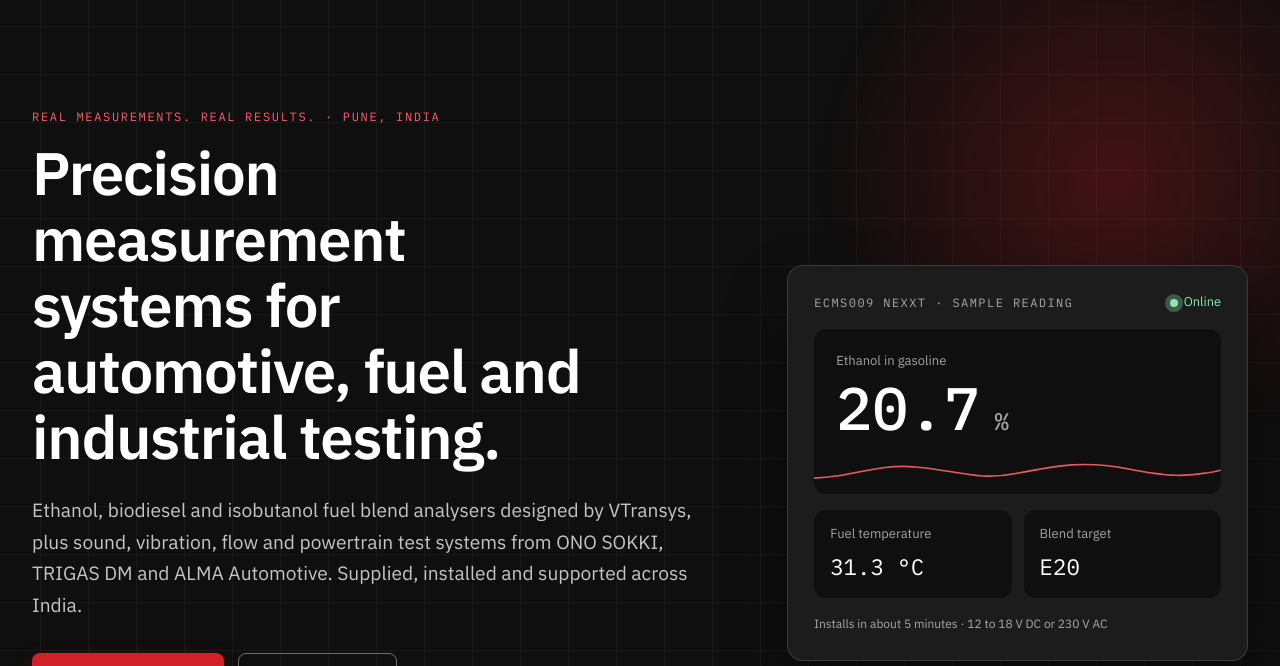
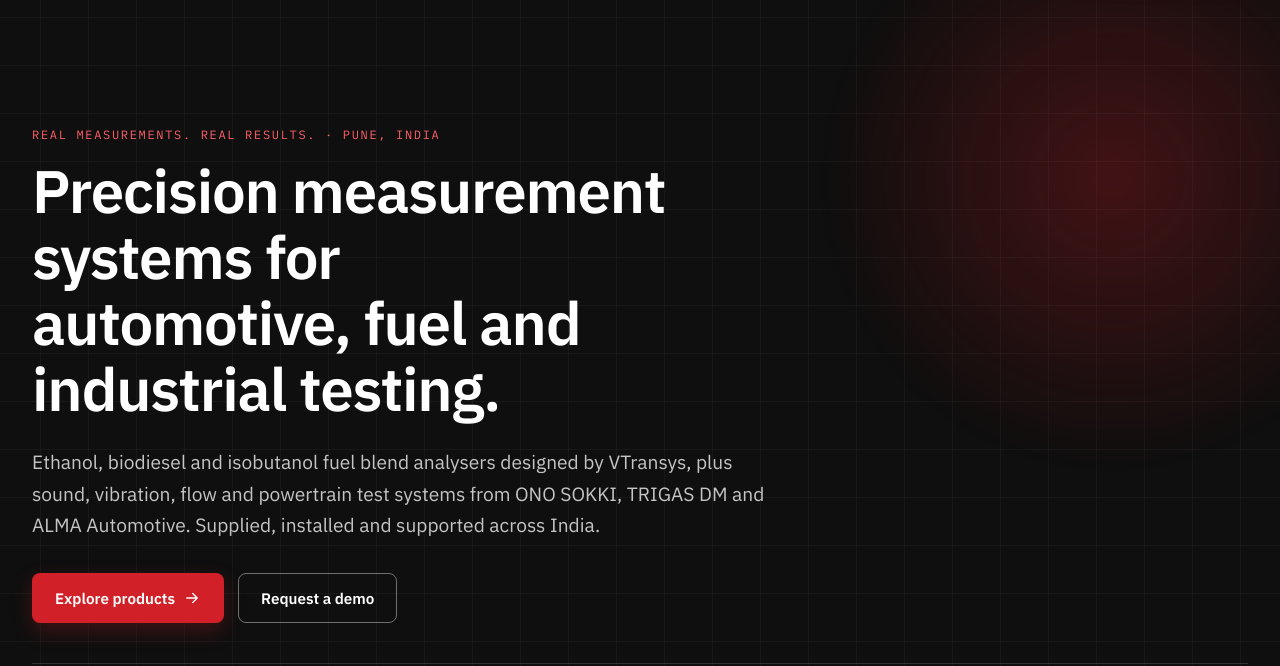
Before and after one commit to athark20/vtransys-preview, a plain HTML site: page index.html in a window 1280 px wide. Shown: the part 131-797 px from the top of the page. Drawn offline with Linux system fonts and the light colour scheme.

Commit message:
Hero: remove sample readout panel; headline, buttons and stats carry the hero
Co-Authored-By: Claude Fable 5.1 <noreply@anthropic.com>
Claude-Session: https://claude.ai/code/session_011WjUj8vWnn4btqFE3hK7ZB

```diff
--- a/css/styles.css
+++ b/css/styles.css
@@ -111,36 +111,20 @@ table { border-collapse: collapse; width: 100%; }
   background-size: 48px 48px; animation: grid-drift 40s linear infinite; }
 .hero::after { content: ""; position: absolute; z-index: -1; width: 60vw; height: 60vw; max-width: 900px; max-height: 900px; right: -20vw; top: -20vw; border-radius: 50%;
   background: radial-gradient(closest-side, rgba(209, 32, 40, .28), transparent 70%); filter: blur(10px); animation: glow 9s ease-in-out infinite alternate; }
-.hero__grid { display: grid; grid-template-columns: minmax(0, 1.2fr) minmax(0, .8fr); gap: clamp(32px, 5vw, 72px); align-items: center; padding: clamp(64px, 9vw, 110px) 0 clamp(56px, 7vw, 88px); }
+.hero__grid { display: grid; grid-template-columns: minmax(0, 1fr); padding: clamp(72px, 10vw, 128px) 0 clamp(56px, 7vw, 88px); }
 .hero__copy > * { animation: rise .9s var(--ease) both; }
 .hero__copy > :nth-child(1) { animation-delay: .05s; }
 .hero__copy > :nth-child(2) { animation-delay: .15s; }
 .hero__copy > :nth-child(3) { animation-delay: .3s; }
 .hero__copy > :nth-child(4) { animation-delay: .45s; }
 .hero__copy > :nth-child(5) { animation-delay: .6s; }
-.hero__title { max-width: 16ch; }
-.hero__lead { margin-top: 24px; }
+.hero__title { max-width: 18ch; }
+.hero__lead { margin-top: 24px; max-width: 66ch; }
 .hero__cta { margin-top: 32px; }
 .hero__stats { display: flex; gap: 40px; flex-wrap: wrap; margin: 40px 0 0; padding-top: 28px; border-top: 1px solid rgba(255, 255, 255, .14); }
 .hero__stats div { display: flex; flex-direction: column-reverse; gap: 4px; }
 .hero__stats dd { margin: 0; font-size: 1.9rem; font-weight: 500; line-height: 1; }
 .hero__stats dt { font-size: .8125rem; color: rgba(255, 255, 255, .66); }
-
-/* Readout card */
-.readout { background: var(--ink-2); border: 1px solid rgba(255, 255, 255, .14); border-radius: 16px; padding: 26px; display: grid; gap: 16px; box-shadow: 0 30px 60px rgba(0, 0, 0, .45); animation: rise 1s var(--ease) .35s both, float 7s ease-in-out 1.4s infinite; }
-.readout__bar { display: flex; justify-content: space-between; align-items: center; gap: 12px; font-size: .75rem; letter-spacing: .12em; text-transform: uppercase; color: rgba(255, 255, 255, .62); flex-wrap: wrap; }
-.readout__status { display: inline-flex; align-items: center; gap: 6px; color: var(--ok); letter-spacing: 0; text-transform: none; font-size: .8rem; }
-.readout__status i { width: 8px; height: 8px; border-radius: 50%; background: var(--ok); box-shadow: 0 0 0 0 rgba(139, 232, 176, .6); animation: pulse 2s ease-out infinite; }
-.readout__main { position: relative; background: var(--ink); border-radius: 12px; padding: 22px 22px 56px; display: grid; gap: 6px; overflow: hidden; }
-.readout__label { font-size: .8125rem; color: rgba(255, 255, 255, .62); }
-.readout__value { font-size: clamp(3rem, 6vw, 3.75rem); line-height: 1; font-weight: 500; font-variant-numeric: tabular-nums; }
-.readout__value small { font-size: .4em; color: rgba(255, 255, 255, .62); }
-.readout__trace { position: absolute; left: 0; right: 0; bottom: 0; width: 100%; height: 48px; opacity: .9; }
-.readout__trace path { stroke-dasharray: 600; stroke-dashoffset: 600; animation: draw 3s var(--ease) 1s forwards; }
-.readout__cells { display: grid; grid-template-columns: 1fr 1fr; gap: 12px; }
-.readout__cells div { background: var(--ink); border-radius: 12px; padding: 14px 16px; display: grid; gap: 4px; }
-.readout__cell { font-size: 1.4rem; font-variant-numeric: tabular-nums; }
-.readout__foot { font-size: .75rem; color: rgba(255, 255, 255, .62); display: flex; justify-content: space-between; gap: 12px; flex-wrap: wrap; }
 
 /* ---------- Trust marquee ---------- */
 .trust { border-bottom: 1px solid var(--line); background: var(--paper); }
@@ -362,9 +346,6 @@ article .page-hero { margin-top: 10px; background: var(--paper); border-top: 0;
 .no-js [data-reveal], .no-js [data-stagger] > * { opacity: 1; transform: none; }
 @keyframes rise { from { opacity: 0; transform: translateY(28px); } to { opacity: 1; transform: none; } }
 @keyframes fade { from { opacity: 0; } to { opacity: 1; } }
-@keyframes float { 0%, 100% { transform: translateY(0); } 50% { transform: translateY(-8px); } }
-@keyframes pulse { 0% { box-shadow: 0 0 0 0 rgba(139, 232, 176, .6); } 100% { box-shadow: 0 0 0 10px rgba(139, 232, 176, 0); } }
-@keyframes draw { to { stroke-dashoffset: 0; } }
 @keyframes grid-drift { from { transform: translate(0, 0); } to { transform: translate(48px, 48px); } }
 @keyframes glow { from { transform: translate(0, 0) scale(1); opacity: .8; } to { transform: translate(-6%, 8%) scale(1.12); opacity: 1; } }
 @keyframes marquee { from { transform: translateX(0); } to { transform: translateX(-50%); } }
@@ -374,7 +355,6 @@ article .page-hero { margin-top: 10px; background: var(--paper); border-top: 0;
   *, *::before, *::after { animation-duration: .001ms !important; animation-delay: 0s !important; animation-iteration-count: 1 !important; transition-duration: .001ms !important; transition-delay: 0s !important; }
   [data-reveal], [data-stagger] > * { opacity: 1; transform: none; }
   .marquee__track { animation: none; }
-  .readout__trace path { stroke-dashoffset: 0; }
 }
 
 /* ---------- Responsive ---------- */
@@ -394,7 +374,7 @@ article .page-hero { margin-top: 10px; background: var(--paper); border-top: 0;
   .nav-row__cta { display: none; }
   .nav-toggle { display: inline-flex; }
   .topbar__note { display: none; }
-  .hero__grid, .story__in, .split, .split--text, .split--why, .page-hero__grid, .contact, .feature-story { grid-template-columns: 1fr; }
+  .story__in, .split, .split--text, .split--why, .page-hero__grid, .contact, .feature-story { grid-template-columns: 1fr; }
   .hero__title { max-width: none; }
   .grid--3 { grid-template-columns: repeat(2, minmax(0, 1fr)); }
   .pillars { grid-template-columns: 1fr; }
@@ -418,7 +398,6 @@ article .page-hero { margin-top: 10px; background: var(--paper); border-top: 0;
   .spec th { width: 40%; }
   .btn-row .btn { flex: 1 1 auto; }
   .cta__in { display: grid; }
-  .readout { padding: 20px; }
 }
 @media print {
   .site-header, .to-top, .cta, .form, .map { display: none; }
--- a/index.html
+++ b/index.html
@@ -72,16 +72,6 @@
         <div><dt>Certified standards</dt><dd class="mono">CE</dd></div>
       </dl>
     </div>
-    <aside class="readout" aria-label="Sample reading from the ECMS009 NEXXT ethanol content measuring system">
-      <div class="readout__bar"><span class="mono">ECMS009 NEXXT · Sample reading</span><span class="readout__status"><i></i>Online</span></div>
-      <div class="readout__main"><span class="readout__label">Ethanol in gasoline</span><span class="readout__value mono"><span data-readout="ethanol">20.4</span><small> %</small></span>
-        <svg class="readout__trace" viewBox="0 0 300 60" preserveAspectRatio="none" aria-hidden="true"><path d="M0 40 C 30 38, 45 22, 75 26 S 120 44, 150 34 S 200 18, 230 28 S 275 40, 300 30" fill="none" stroke="#FF5F69" stroke-width="2"/></svg></div>
-      <div class="readout__cells">
-        <div><span class="readout__label">Fuel temperature</span><span class="mono readout__cell"><span data-readout="temp">31.2</span> °C</span></div>
-        <div><span class="readout__label">Blend target</span><span class="mono readout__cell">E20</span></div>
-      </div>
-      <p class="readout__foot">Installs in about 5 minutes · 12 to 18 V DC or 230 V AC</p>
-    </aside>
   </div>
 </section>
 
--- a/js/main.js
+++ b/js/main.js
@@ -87,33 +87,6 @@
     counters.forEach(function (el) { el.textContent = el.getAttribute('data-count'); });
   }
 
-  /* ---------- Hero readout: a gently drifting sample reading ---------- */
-  var ethanol = doc.querySelector('[data-readout="ethanol"]');
-  var temp = doc.querySelector('[data-readout="temp"]');
-  if (ethanol && temp && !reduce) {
-    var eth = 20.4, tmp = 31.2;
-    function drift(el, cur, next, decimals, done) {
-      var start = null, dur = 1800;
-      function step(ts) {
-        if (!start) start = ts;
-        var p = Math.min((ts - start) / dur, 1);
-        var e = p < .5 ? 2 * p * p : -1 + (4 - 2 * p) * p;
-        el.textContent = (cur + (next - cur) * e).toFixed(decimals);
-        if (p < 1) requestAnimationFrame(step); else done(next);
-      }
-      requestAnimationFrame(step);
-    }
-    function tick() {
-      if (doc.hidden) { setTimeout(tick, 4000); return; }
-      var nextEth = +(19.6 + Math.random() * 1.4).toFixed(1);
-      var nextTmp = +(30.4 + Math.random() * 1.8).toFixed(1);
-      drift(ethanol, eth, nextEth, 1, function (v) { eth = v; });
-      drift(temp, tmp, nextTmp, 1, function (v) { tmp = v; });
-      setTimeout(tick, 4200 + Math.random() * 2000);
-    }
-    setTimeout(tick, 3200);
-  }
-
   /* ---------- Forms: validate, submit without leaving the page ---------- */
   doc.querySelectorAll('[data-form]').forEach(function (form) {
     var msg = form.querySelector('.form__msg');
```
